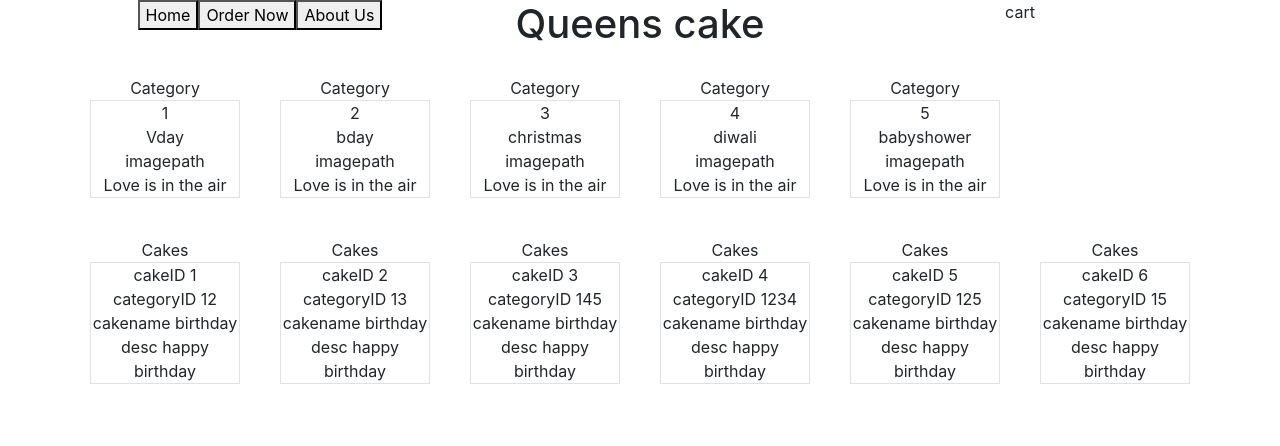
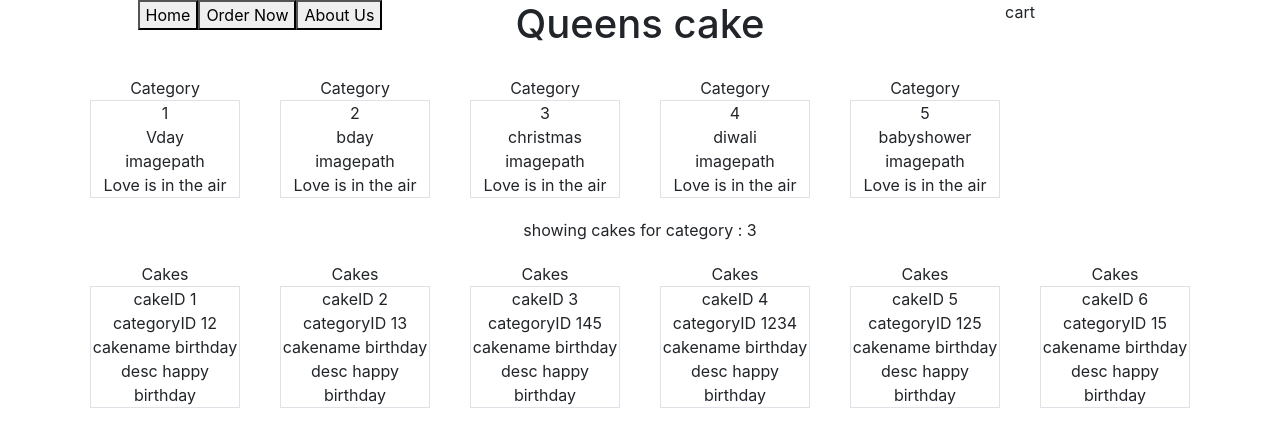
Before and after one commit to bhaktimehta03/cake, a React (Create React App) app: page /order-page in a window 1280 px wide. Shown: the top 446 px of the page. Built offline with nearby package versions, Linux system fonts and the light colour scheme.

Commit message:
showing cakes for catogory number

```diff
--- a/src/components/CakeList.js
+++ b/src/components/CakeList.js
@@ -18,13 +18,13 @@ class CakeList extends React.Component {
             .catch((errorMsg) => this.setState({ errorMsg: "error retriving data" }))
 
     }
-    //test
-    //test 2
 
     render() {
         const cake1 = this.state.cake;
         console.log("cake1", this.state.cake)
         return (
+            <div>
+                <div>showing cakes for category : {this.props.selectedCategory}</div>
                 <div className="row">
 
                     {
@@ -33,11 +33,17 @@ class CakeList extends React.Component {
                                 console.log("cake2", cake1);
                                 console.log("item", item);
                                 //return <div> {item.cakeId}</div>
-                            return (<Cake cake1={item}></Cake>);
+                                return (
+                                    <>
+
+                                        <Cake cake1={item}></Cake>
+                                    </>
+                                );
                             }
 
                         ) : null
                     }
+                </div>
             </div>
 
         )
```
Lines whose indentation alone changed are shown as unchanged.
